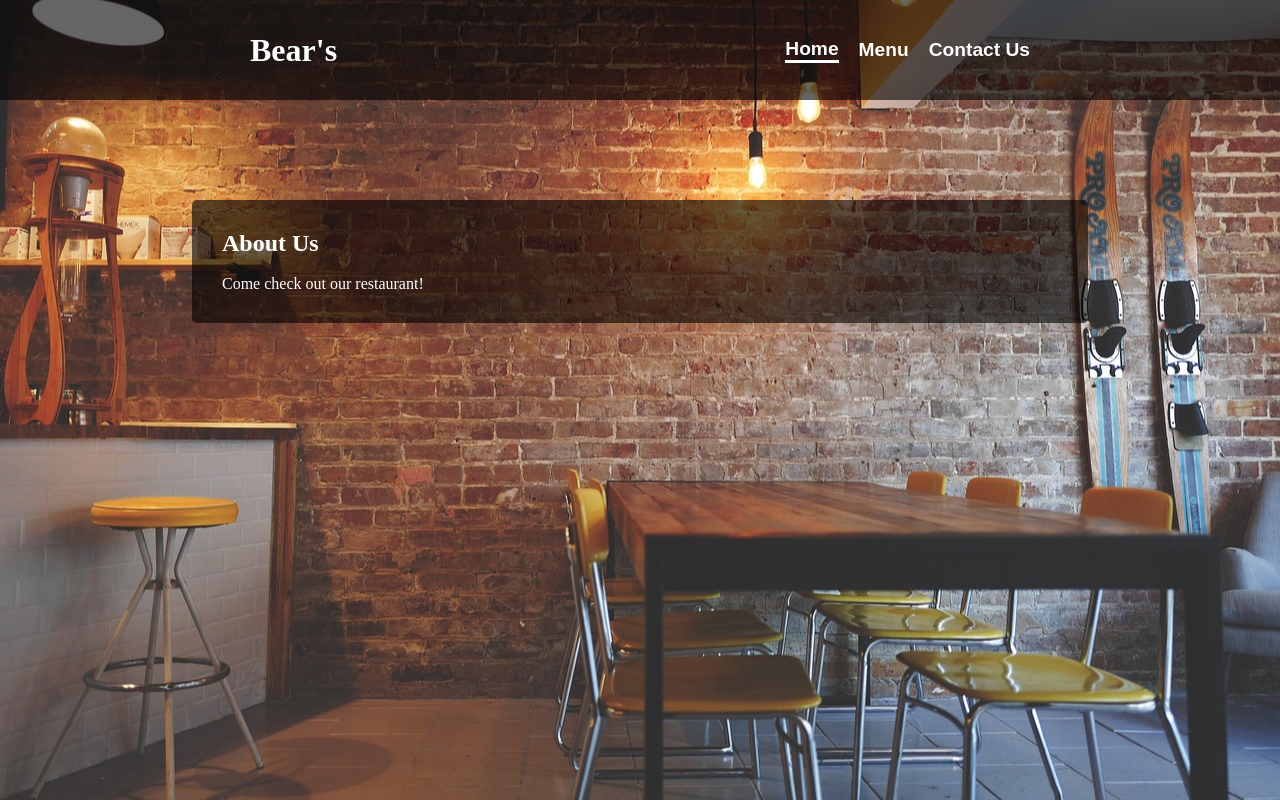
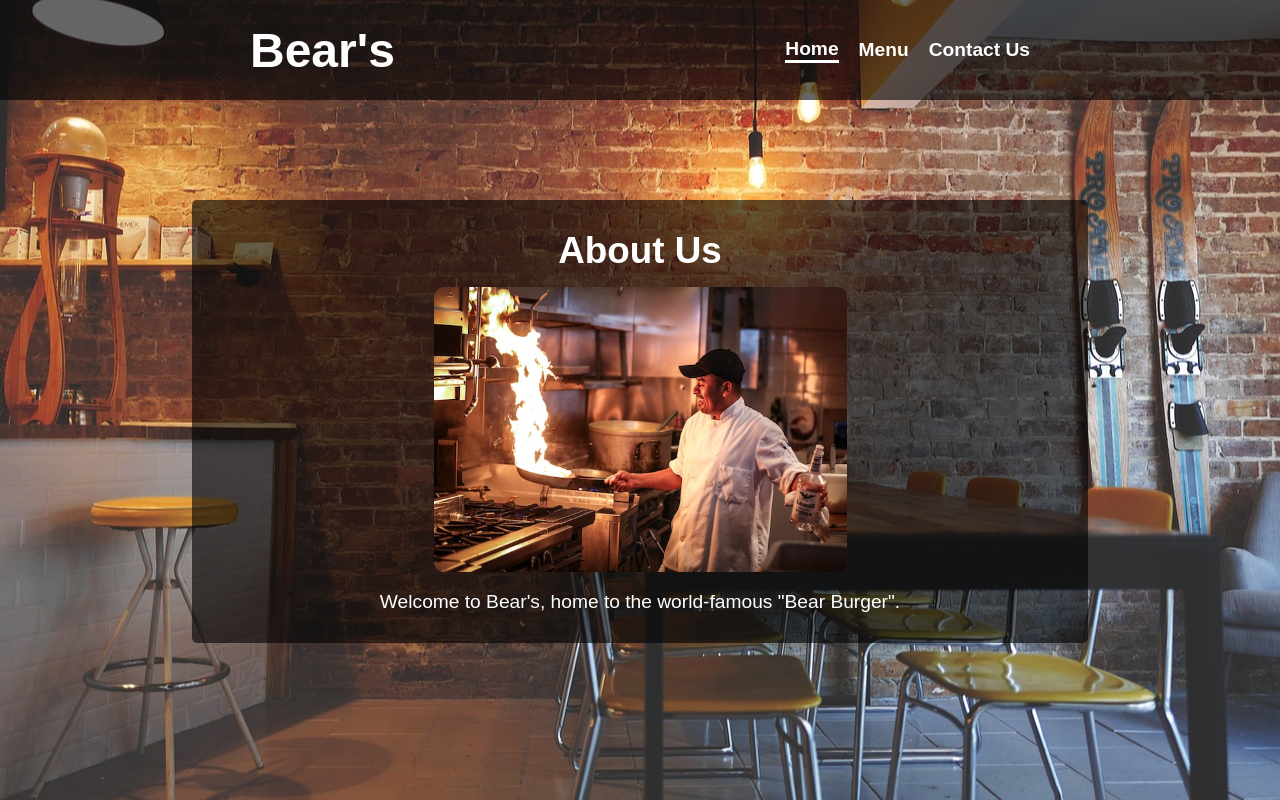
Before and after one commit to fau446/restaurant-page, a website built with webpack: page dist/index.html in a window 1280 px wide. Built offline with nearby package versions, Linux system fonts and the light colour scheme.

Commit message:
Add home page styling

```diff
--- a/src/home.js
+++ b/src/home.js
@@ -6,8 +6,10 @@ export default function homeContent() {
   let homeButton = document.querySelector('.home-btn')
 
   pageTitle.innerHTML = "About Us"
-  //image.src = '../src/images/brick-wall-ga7e8974e2_640.jpg'
-  description.innerHTML = "Come check out our restaurant!"
+  image.src = '../src/images/chef_cooking.jpg'
+  image.width = '413'
+  image.height = '285'
+  description.innerHTML = "Welcome to Bear's, home to the world-famous \"Bear Burger\"."
 
   content.appendChild(pageTitle)
   content.appendChild(image)
--- a/src/style.css
+++ b/src/style.css
@@ -10,6 +10,7 @@ body {
   background-attachment: fixed;
   background-size: cover;
   color: white;
+  font-family: 'Arial';
 }
 
 header {
@@ -19,6 +20,10 @@ header {
   display: flex;
   justify-content: space-between;
   align-items: center;
+}
+
+h1 {
+  font-size: 3rem;
 }
 
 nav {
@@ -46,4 +51,19 @@ nav button {
   padding: 30px;
   margin: 100px auto;
   border-radius: 5px;
+  text-align: center;
 }
+
+h2 {
+  font-size: 2.3rem;
+  margin-bottom: 15px;
+}
+
+img {
+  border-radius: 10px;
+}
+
+p {
+  font-size: 1.2rem;
+  margin-top: 15px;
+}
```
Also changed, not shown: src/images/chef_cooking.jpg (added).
